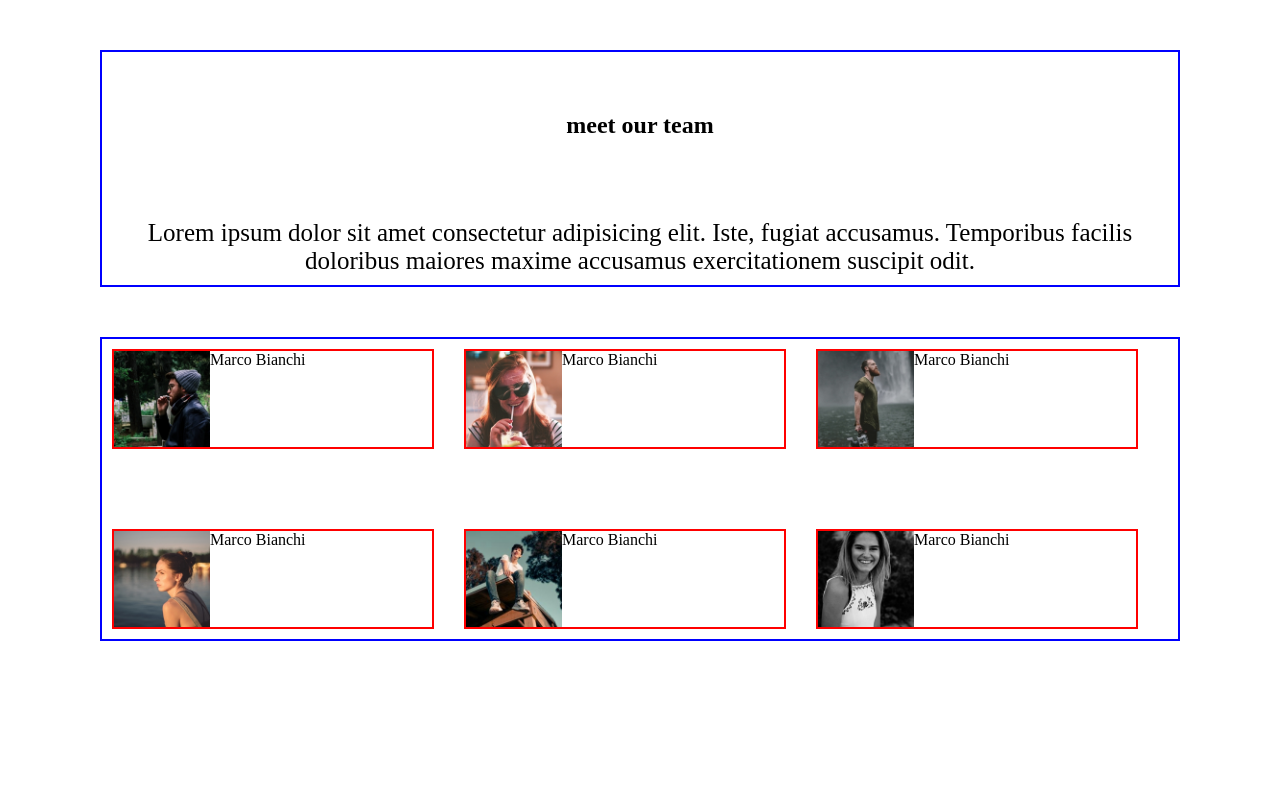
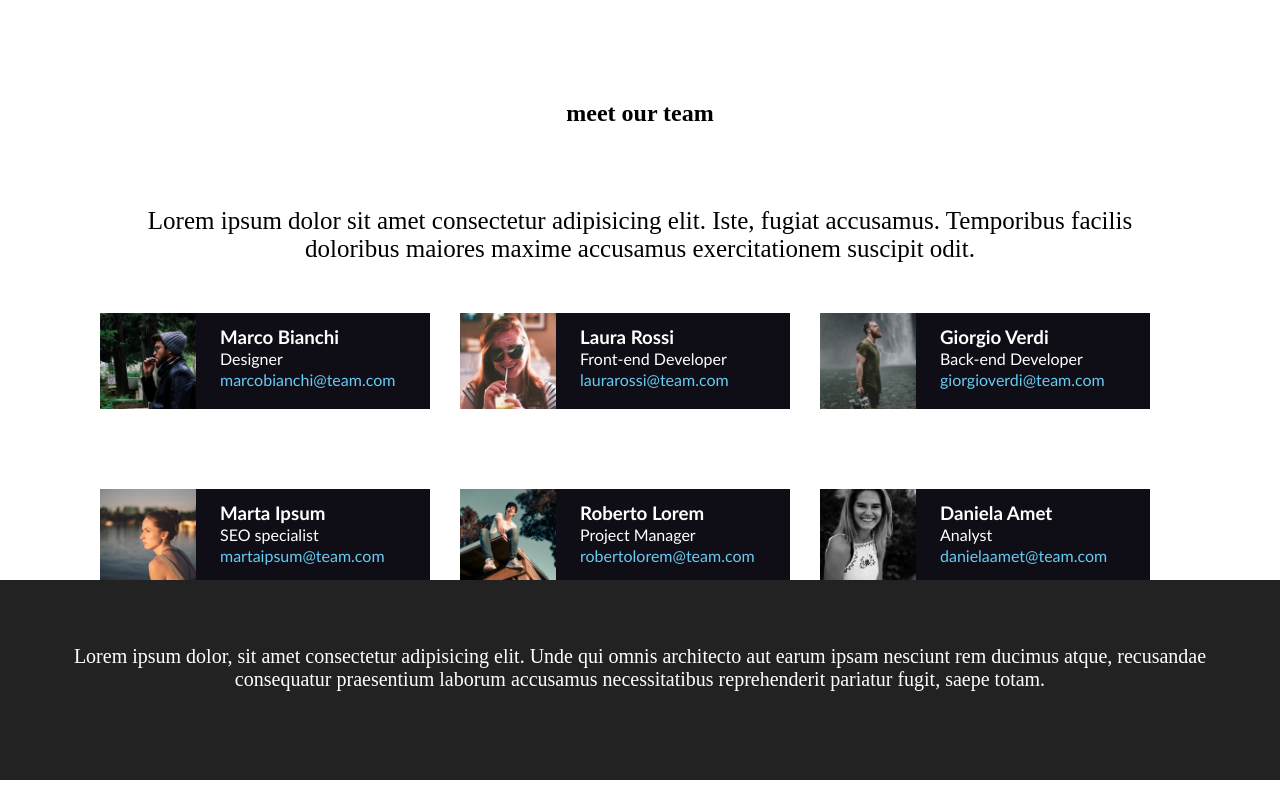
Before and after one commit to ChmielewskiGianpiero/html-css-float-cards, a plain HTML site: page index.html in a window 1280 px wide. Drawn offline with Linux system fonts and the light colour scheme.

Commit message:
ADD - FOOTER,MAIN SECTION

```diff
--- a/css/style.css
+++ b/css/style.css
@@ -7,7 +7,6 @@
 .container{
     margin: 0 auto;
     max-width: 1080px;
-    padding: 10px;
 }
 
 img{
@@ -35,15 +34,13 @@ img{
 .col{
     margin-right: 30px;
     width: calc((100% - 90px) / 3) ;
+    float: left;
+    background-color: #0F0E17;
+    color: white;
 }
 
 .col-up{
-    float: left;
     margin-bottom: 80px;
-}
-
-.col-down{
-    float: left;
 }
 
 .clearfix::after{
@@ -57,6 +54,44 @@ img{
     float: left;
 }
 
+.contact{
+    padding-left: 120px;
+    padding-top: 12px;
+    line-height: 1.3;
+    font-family: 'Gill Sans', 'Gill Sans MT', Calibri, 'Trebuchet MS', sans-serif ;
+}
+
+.profile-email{
+    text-decoration: none;
+    color: #68CBF2;
+    font-weight: 500;
+}
+
+.profile-name{
+    font-weight: 900;
+}
+
+.profile-job{
+    font-weight: 400;
+}
+
+
+/* FOOTER */
+
+.article-footer{
+    text-align: center;
+    background-color: #222222;
+    height: 200px;
+    position: absolute;
+    bottom: 20px;
+    padding: 65px;
+    font-size: 20px;
+    color: white;
+}
+
+
+
+
 
 /* DEBUG */
 
--- a/index.html
+++ b/index.html
@@ -6,7 +6,7 @@
     <title>Floating Cards</title>
     <link rel="stylesheet" href="./css/style.css">
 </head>
-<body class="debug">
+<body class="debu">
     <main>
         <section class="section" >
             <!-- titolo section e paragrafo-->
@@ -20,29 +20,52 @@
         <div class="container clearfix">
             <div>
                 <div class="col col-up">
-                    <img class="profile-photo" src="./img/male1.png" alt="Marco Bianchi">
-                    Marco Bianchi
-
+                    <img class="profile-photo" src="./img/male1.png" alt="">
+                    <div class="contact">
+                        <h3 class="profile-name">Marco Bianchi</h3>
+                        <h4 class="profile-job">Designer</h4>
+                        <a class="profile-email" href="marcobianchi@team.com">marcobianchi@team.com</a>
+                    </div>
                 </div>
                 <div class="col col-up">
-                    <img class="profile-photo" src="./img/female1.png" alt="Marco Bianchi">
-                    Marco Bianchi
+                    <img class="profile-photo" src="./img/female1.png" alt="">
+                    <div class="contact">
+                        <h3 class="profile-name">Laura Rossi</h3>
+                        <h4 class="profile-job">Front-end Developer</h4>
+                        <a class="profile-email" href="laurarossi@team.com">laurarossi@team.com</a>
+                    </div>
                 </div>
                 <div class="col col-up">
-                    <img class="profile-photo" src="./img/male2.png" alt="Marco Bianchi">
-                    Marco Bianchi
+                    <img class="profile-photo" src="./img/male2.png" alt="">
+                    <div class="contact">
+                        <h3 class="profile-name">Giorgio Verdi</h3>
+                        <h4 class="profile-job">Back-end Developer</h4>
+                        <a class="profile-email" href="giorgioverdi@team.com">giorgioverdi@team.com</a>
+                    </div>
                 </div>
-                <div class="col col-down">
-                    <img class="profile-photo" src="./img/female2.png" alt="Marco Bianchi">
-                    Marco Bianchi
+                <div class="col">
+                    <img class="profile-photo" src="./img/female2.png" alt="">
+                    <div class="contact">
+                        <h3 class="profile-name">Marta Ipsum</h3>
+                        <h4 class="profile-job">SEO specialist</h4>
+                        <a class="profile-email" href="martaipsum@team.com">martaipsum@team.com</a>
+                    </div>
                 </div>
-                <div class="col col-down">
-                    <img class="profile-photo" src="./img/male3.png" alt="Marco Bianchi">
-                    Marco Bianchi
+                <div class="col">
+                    <img class="profile-photo" src="./img/male3.png" alt="">
+                    <div class="contact">
+                        <h3 class="profile-name">Roberto Lorem</h3>
+                        <h4 class="profile-job">Project Manager</h4>
+                        <a class="profile-email" href="robertolorem@team.com">robertolorem@team.com</a>
+                    </div>
                 </div>
-                <div class="col col-down">
-                    <img class="profile-photo" src="./img/female3.png" alt="Marco Bianchi">
-                    Marco Bianchi
+                <div class="col">
+                    <img class="profile-photo" src="./img/female3.png" alt="">
+                    <div class="contact">
+                        <h3 class="profile-name">Daniela Amet</h3>
+                        <h4 class="profile-job">Analyst</h4>
+                        <a class="profile-email" href="danielaamet@team.com">danielaamet@team.com</a>
+                    </div>
                 </div>
                 <!-- clearfix -->
             </div>
@@ -50,7 +73,12 @@
     </main>
 
     <footer>
-        <!-- paragrafo -->
+        <!-- article footer -->
+        <article >
+            <div class="article-footer">
+            Lorem ipsum dolor, sit amet consectetur adipisicing elit. Unde qui omnis architecto aut earum ipsam nesciunt rem ducimus atque, recusandae consequatur praesentium laborum accusamus necessitatibus reprehenderit pariatur fugit, saepe totam.
+            </div>
+        </article>
     </footer>
 
 
```
